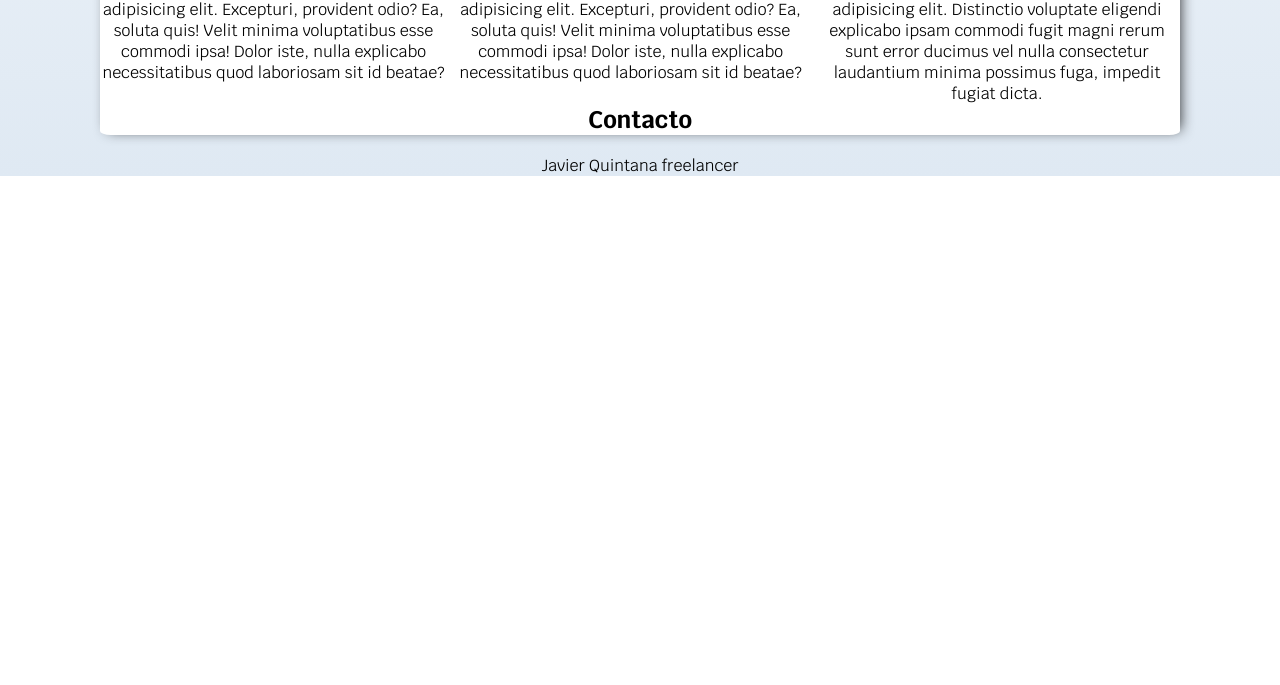
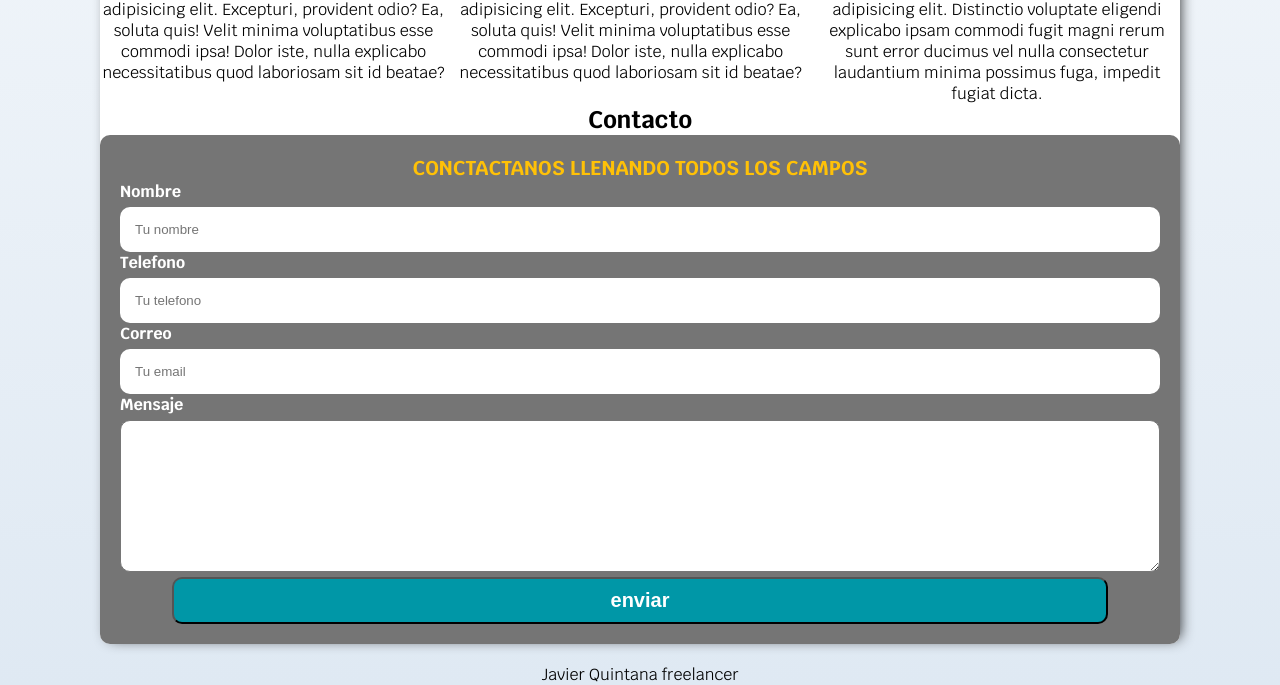
Before and after one commit to Javiiqntanaa25/dawfreelance, a plain HTML site: page index.html in a window 1280 px wide. Shown: the part 817-1502 px from the top of the page. Before the commit the page ends 993 px from the top, so only its background shows below. Drawn offline with Linux system fonts and the light colour scheme.

Commit message:
first commit

```diff
--- a/CSS/Styles.css
+++ b/CSS/Styles.css
@@ -242,3 +242,41 @@ box-shadow: 4px -1px 14px -4px rgba(0,0,0,0.84);
      flex-direction: column;
      align-items: center;
 }
+/*formulario*/
+.formulario{
+    background-color: var(--gris);
+    padding: 2rem;
+    border-radius: 1rem;
+}
+.formulario fieldset{
+    border: none;
+}
+.formulario legend{
+    text-align: center;
+    font-size: 2rem;
+    text-transform: uppercase;
+    font-weight: bold;
+    color:var(--primario);
+}
+.campo label{
+    display: block;
+    color: var(--blanco);
+    font-weight: bold;
+    margin-bottom: 0.5rem;
+}
+.input-text{
+    width: 100%;
+    border-radius: 1rem;
+}
+#nombre, #tlf, #email, #mensaje{
+    width: 100%;
+    border: none;
+    padding:1.5rem;
+    border-radius: 1rem;
+}
+label{
+    text-align: left;
+}
+.w90{
+    width: 90%;
+}
--- a/index.html
+++ b/index.html
@@ -109,7 +109,30 @@
       <section>
           <h2>Contacto</h2>
       </section>
-      </main>
+        <form class="formulario">
+          <fieldset>
+            <legend>Conctactanos llenando todos los campos</legend>
+            <div class="input-text campo">
+             <label>Nombre</label>
+             <input type="text" id="nombre" placeholder="Tu nombre">
+            </div>
+            <div class="input-text campo">
+             <label>Telefono</label>
+             <input type="tel" id="tlf" placeholder="Tu telefono">
+            </div>
+            <div class="input-text campo">
+             <label>Correo</label>
+             <input type="email" id="email" placeholder="Tu email">
+            </div>
+            <div class="input-text campo">
+             <label>Mensaje</label>
+             <textarea class="input-text" name="" id="Mensaje" cols="30" rows="10"> </textarea>
+            </div>
+            <input class="a3 w90" type="button" value="enviar">
+
+          </fieldset>
+        </form>
+    </main>
 
   </div>
 
```
